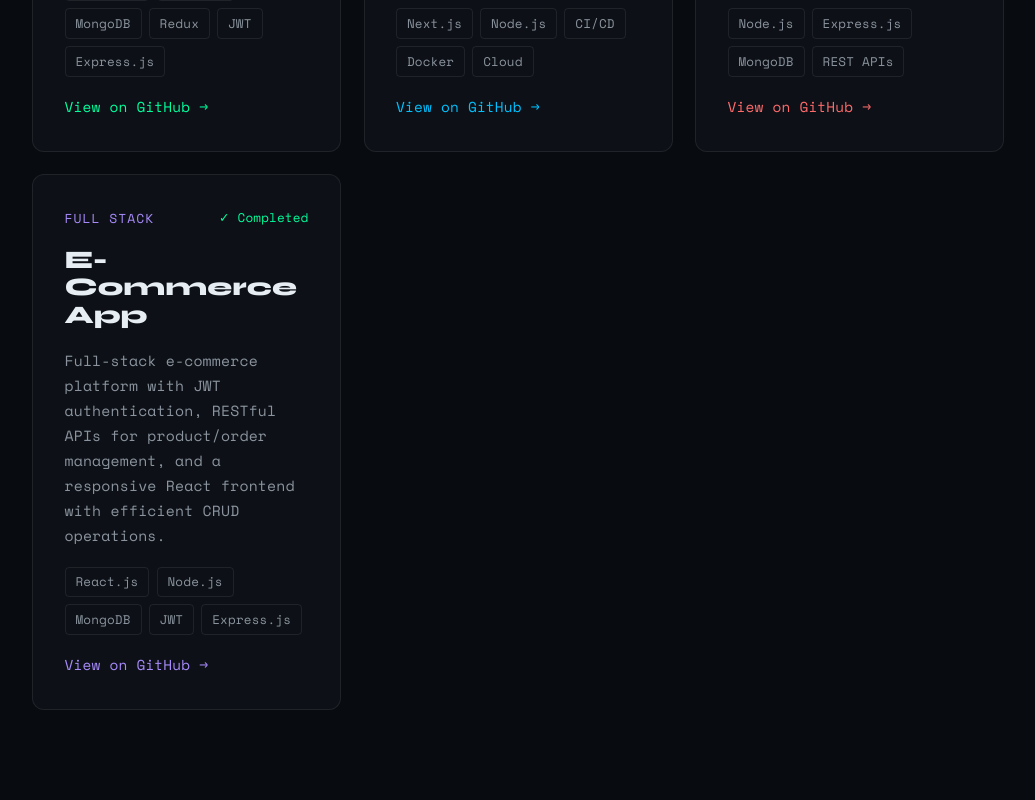
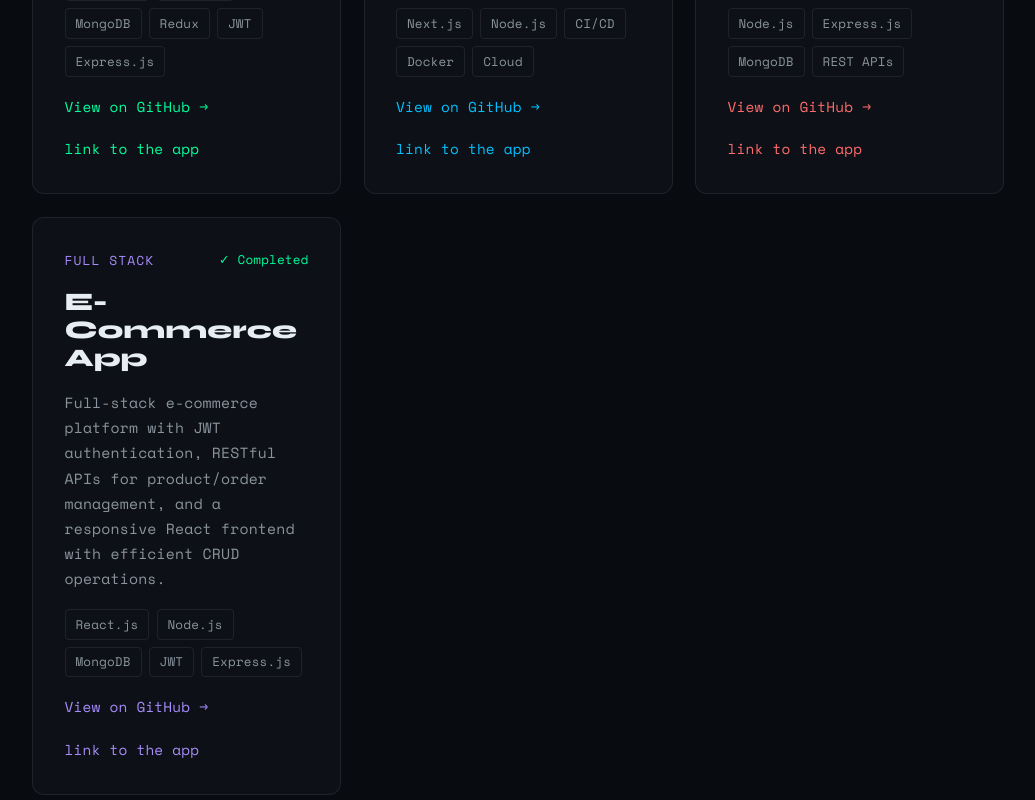
Before and after one commit to alan-0804/portfolio, a React (Vite) app: page / in a window 1280 px wide. Shown: the part 3220-4020 px from the top of the page, without its empty margins (122-1157 px from the left). Built offline with nearby package versions, Linux system fonts and the light colour scheme; the HTML template or start-up script is replaced by a standard one.

Commit message:
update intership

```diff
--- a/src/App.jsx
+++ b/src/App.jsx
@@ -273,6 +273,7 @@
               <a href={p.github} target="_blank" rel="noopener noreferrer" className="project-link">
                 View on GitHub →
               </a>
+              <a href={p.link} target="_blank" rel="noopener noreferrer " className='project-link'>link to the app</a>
             </div>
           ))}
         </div>
```
